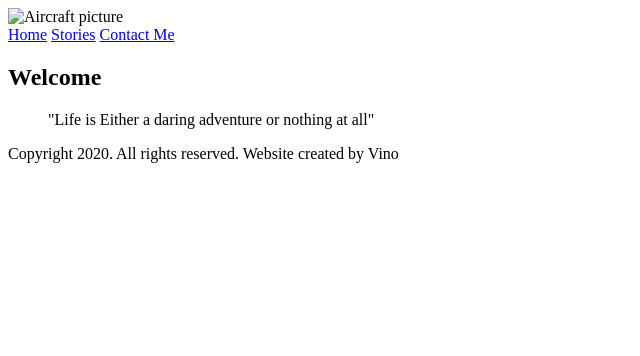
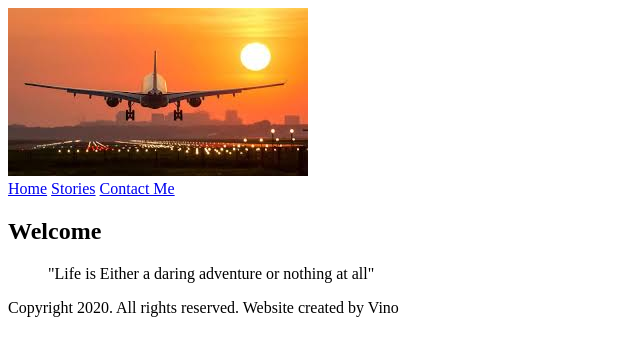
Before and after one commit to Vinoworkspace/TravelHistory, a plain HTML site: page index.html in a window 1280 px wide. Shown: the whole page, without its empty margins (0-640 px from the left). Drawn offline with Linux system fonts and the light colour scheme; the site is published under a folder, as on GitHub Pages, so addresses that start at the root find nothing.

Commit message:
final try

```diff
--- a/index.html
+++ b/index.html
@@ -8,7 +8,7 @@
 
 <body>
     <header>
-        <img src="/images/aircraft.jpg" alt="Aircraft picture" />
+        <img src="./images/aircraft.jpg" alt="Aircraft picture" />
         <nav>
           <a href="index.html">Home</a>
           <a href="stories.html">Stories</a>
```
